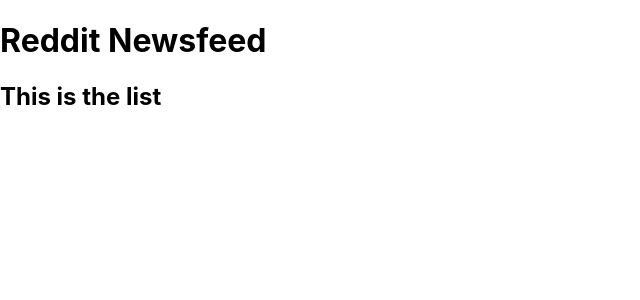
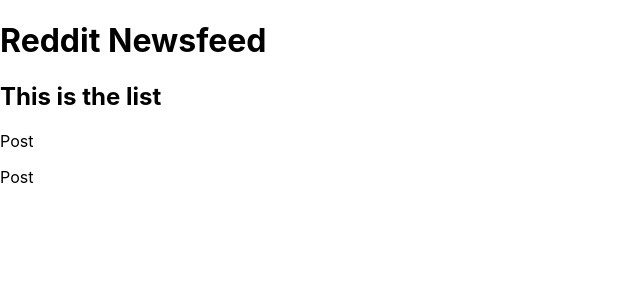
Before and after one commit to AnitaSafar/reddit_api_hw, a React (Create React App) app: page / in a window 1280 px wide. Shown: the top 300 px of the page, without its empty margins (0-640 px from the left). Built offline with nearby package versions, Linux system fonts and the light colour scheme.

Commit message:
post file created

```diff
--- /dev/null
+++ b/src/components/Post.js
@@ -0,0 +1,12 @@
+import React from "react";
+
+const Post = () => {
+    return(
+        <>
+        <p>Post</p>
+        <p>Post</p>
+        </>
+    )
+};
+
+export default Post;
--- a/src/components/PostList.js
+++ b/src/components/PostList.js
@@ -1,8 +1,12 @@
 import React from "react";
+import Post from "./Post";
 
 const PostList = () => {
     return(
+        <>
         <h2>This is the list</h2>
+        <Post></Post>
+        </>
     );
 };
 
```
